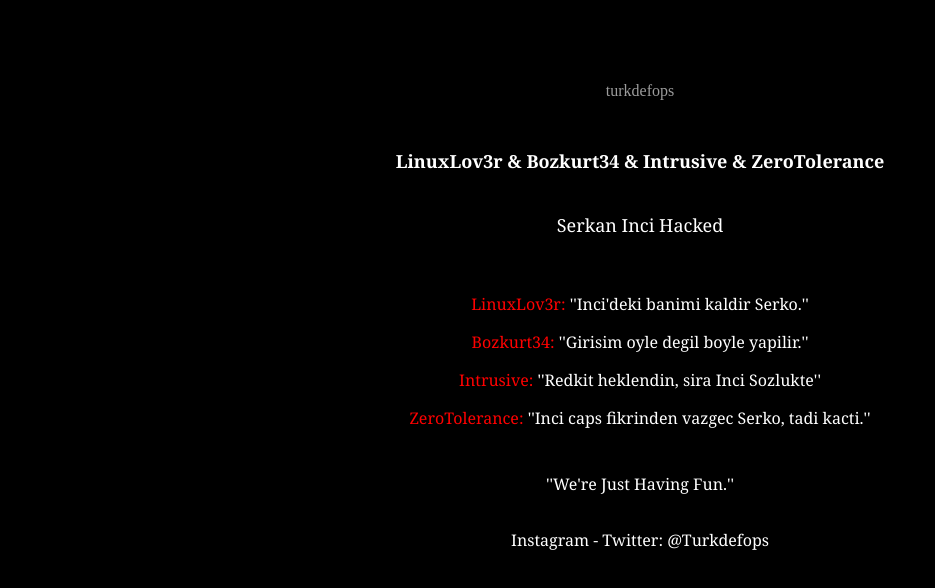
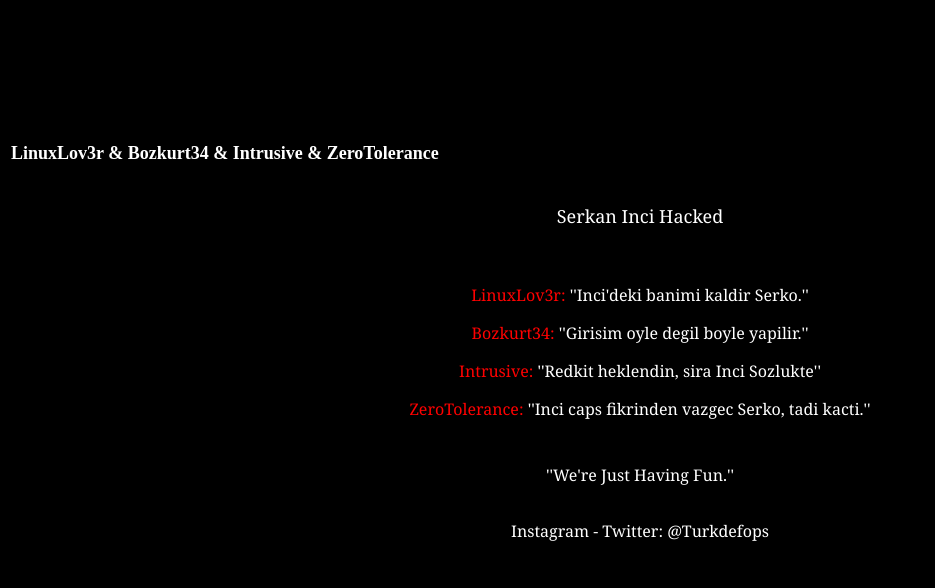
Before and after one commit to turkdef/serkan, a plain HTML site: page index.html in a window 1280 px wide. Shown: the top 588 px of the page, without its empty margins (0-935 px from the left). Drawn offline with Linux system fonts and the light colour scheme.

Commit message:
Update index.html

```diff
--- a/index.html
+++ b/index.html
@@ -301,8 +301,7 @@
  <tbody><tr style="mso-yfti-irow:0;mso-yfti-lastrow:yes;height:222.0pt">
   <td style="padding:.75pt .75pt .75pt .75pt;height:222.0pt">
   <p style="text-align:center" align="center">
-	turkdefops<font face="Georgia"><span class="style4"><font color="#ffffff" size="4"><br>
-	<br><br>
+	  <h1> TurkdefOps </h1>
 
 	</font><b><font color="#ffffff" size="4"> LinuxLov3r & Bozkurt34 & Intrusive & ZeroTolerance </font></b></span></font></p>
 	<p style="text-align:center" align="center">
```
